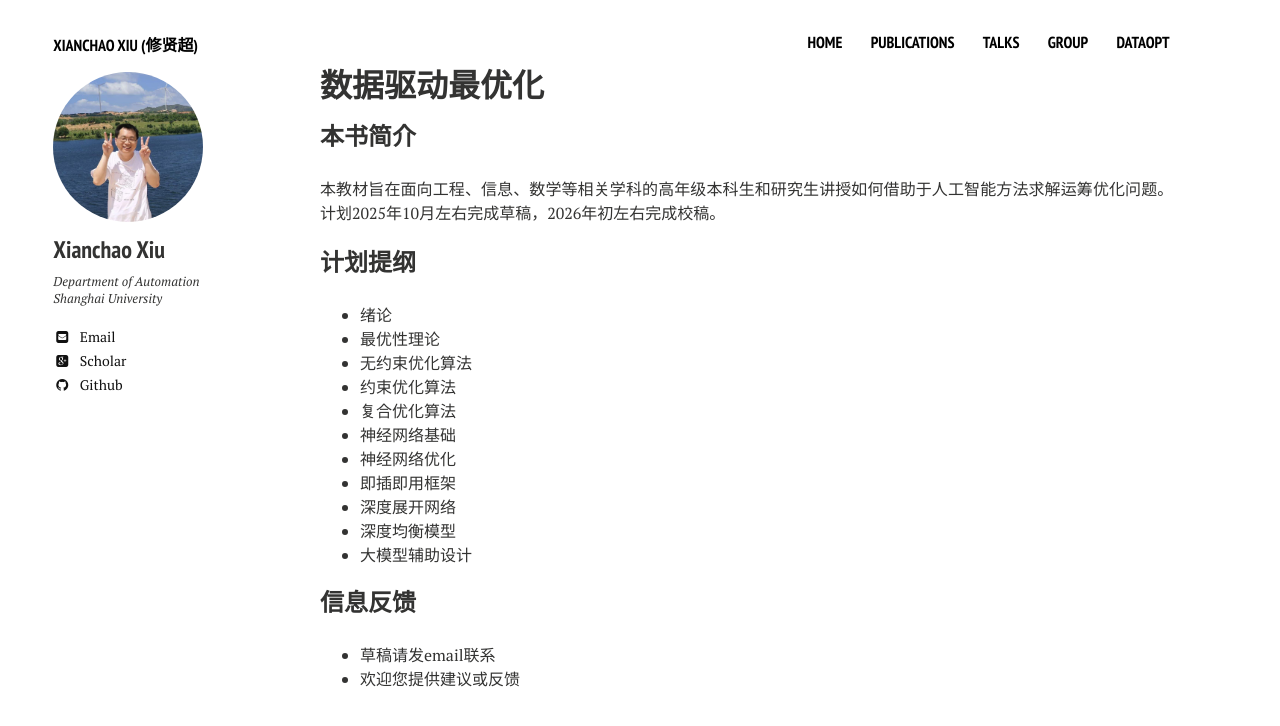
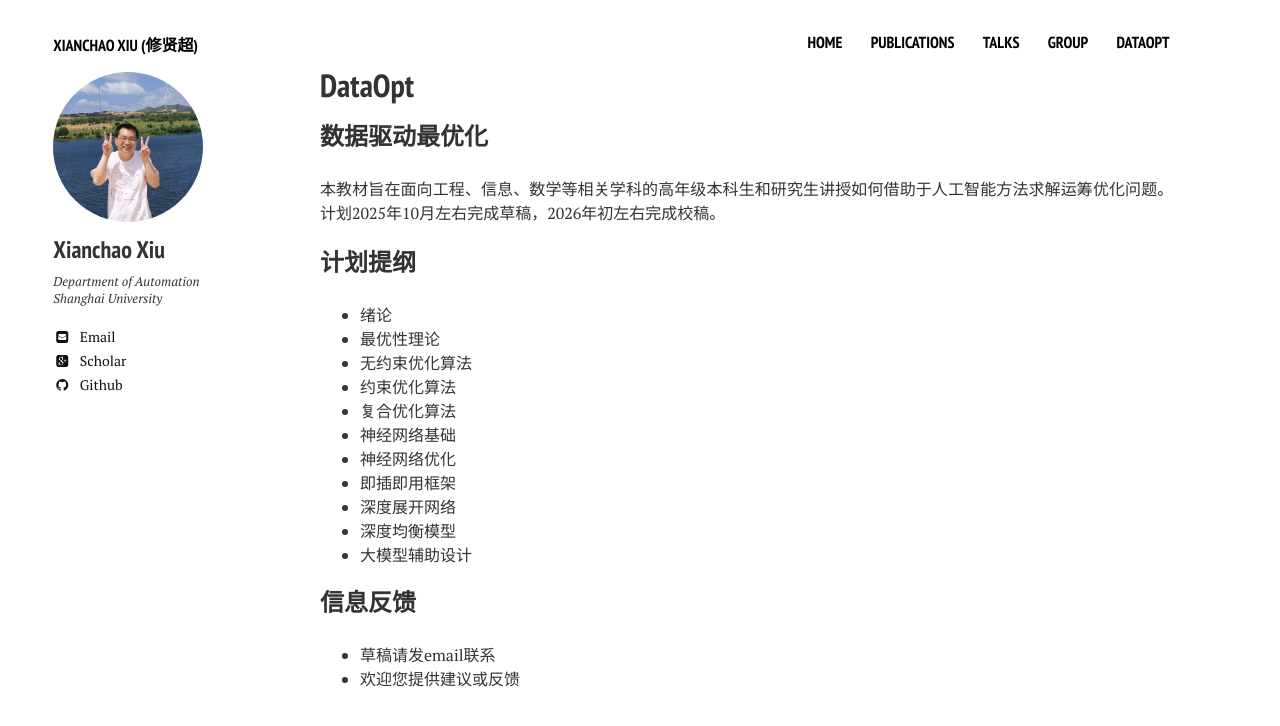
Before and after one commit to xianchaoxiu/xianchaoxiu.github.io, a Jekyll site: the page built from dataopt/index.md, in a window 1280 px wide. Shown: the top 726 px of the page. Built offline with Jekyll 4.4.1, drawn with Linux system fonts in a browser that asks for light colours; nearby versions of some CDN libraries.

Commit message:
Update index.md

```diff
--- a/dataopt/index.md
+++ b/dataopt/index.md
@@ -1,14 +1,14 @@
 ---
 layout: page
 permalink: /dataopt/
-title: 数据驱动最优化
+title: DataOpt
 tags: [dataopt]
 comments: false
 share: false
 ---
 
 
-### 本书简介
+### 数据驱动最优化
 本教材旨在面向工程、信息、数学等相关学科的高年级本科生和研究生讲授如何借助于人工智能方法求解运筹优化问题。计划2025年10月左右完成草稿，2026年初左右完成校稿。
 
 
```
